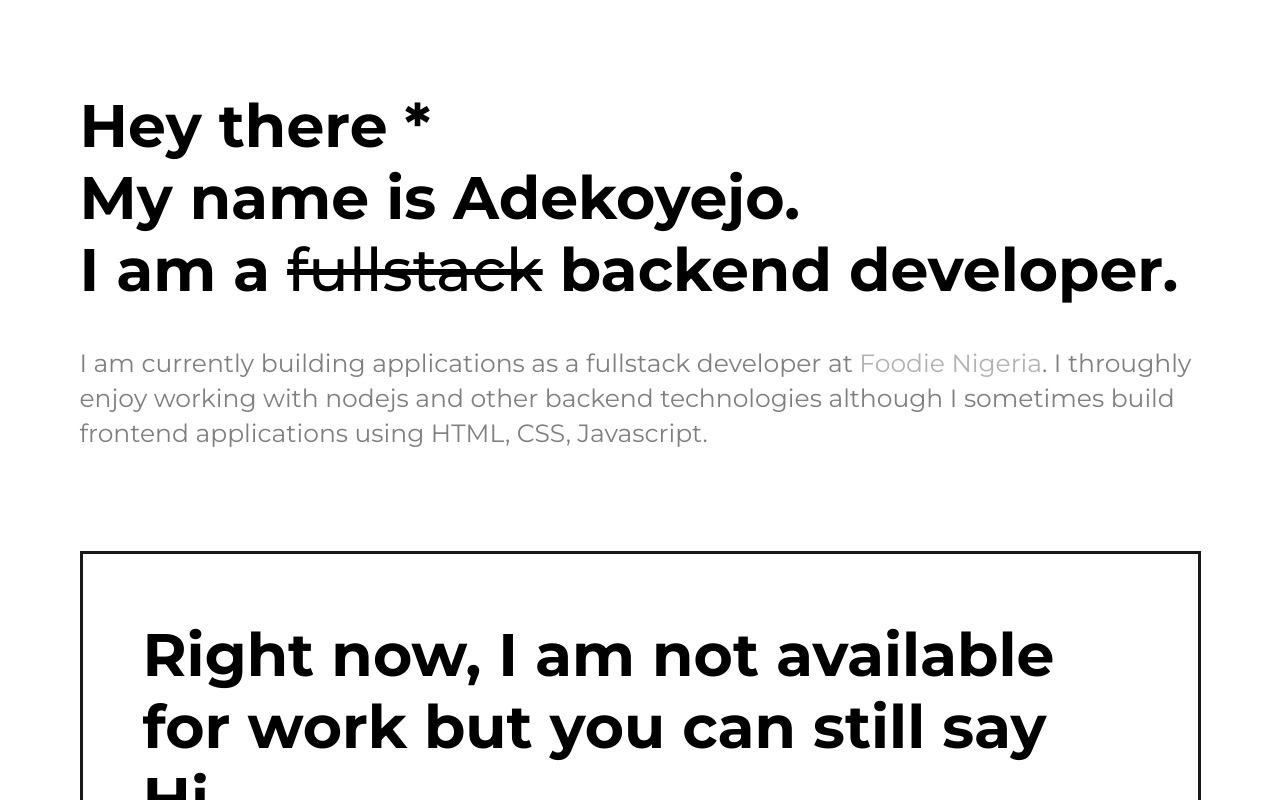
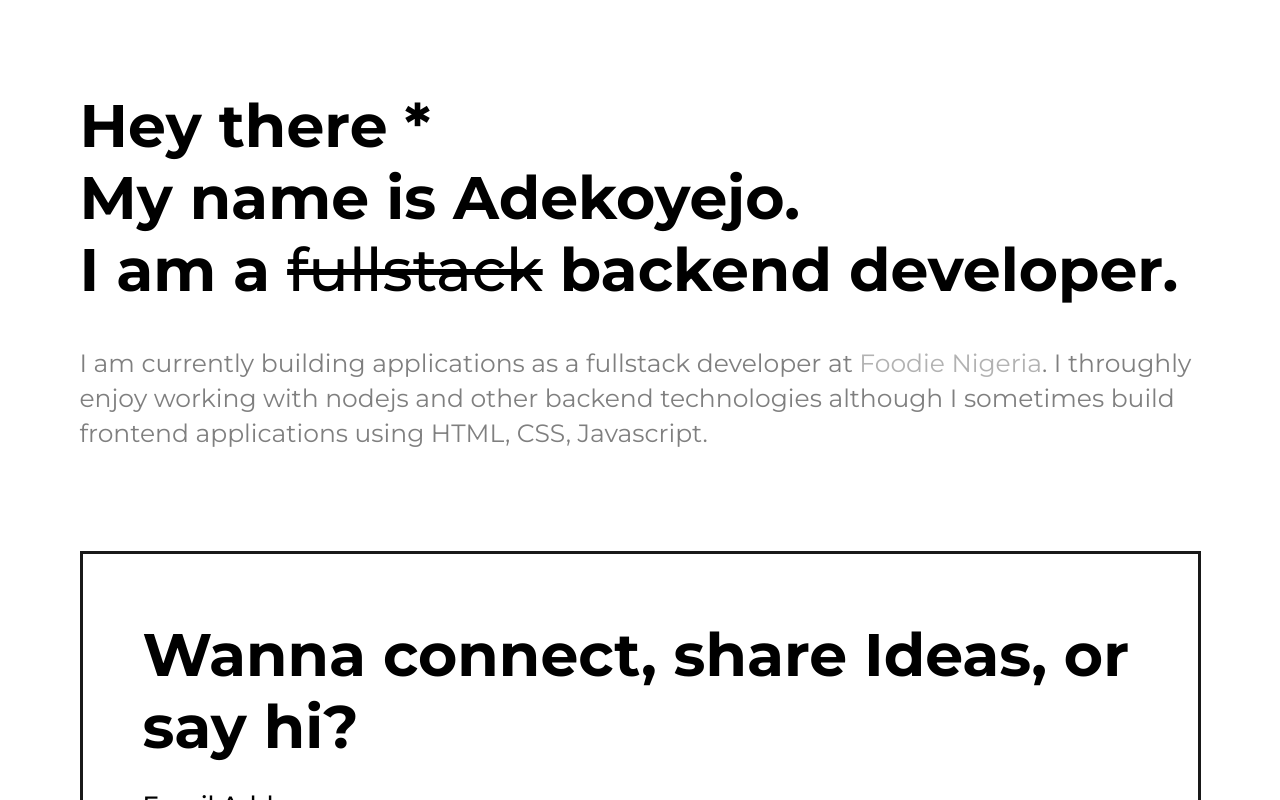
Before and after one commit to adekoyejoakinhanmi/Portfolio, a React (Create React App) app: page / in a window 1280 px wide. Shown: the top 800 px of the page. Built offline with nearby package versions, Linux system fonts and the light colour scheme.

Commit message:
change footer content

```diff
--- a/src/Footer/Footer.js
+++ b/src/Footer/Footer.js
@@ -11,7 +11,7 @@ export default class Footer extends React.Component{
       <footer className="footer">
         <div className="container">
           <div className="footer-boundary">
-            <h1>Right now, I am not available for work but you can still say Hi.</h1>
+            <h1>Wanna connect, share Ideas, or say hi?</h1>
             <div className="contact-box">
               <p>Email Address</p>
               <a href="mailto:koyesavedbygrace@yahoo.com">koyesavedbygrace@yahoo.com</a>
```
